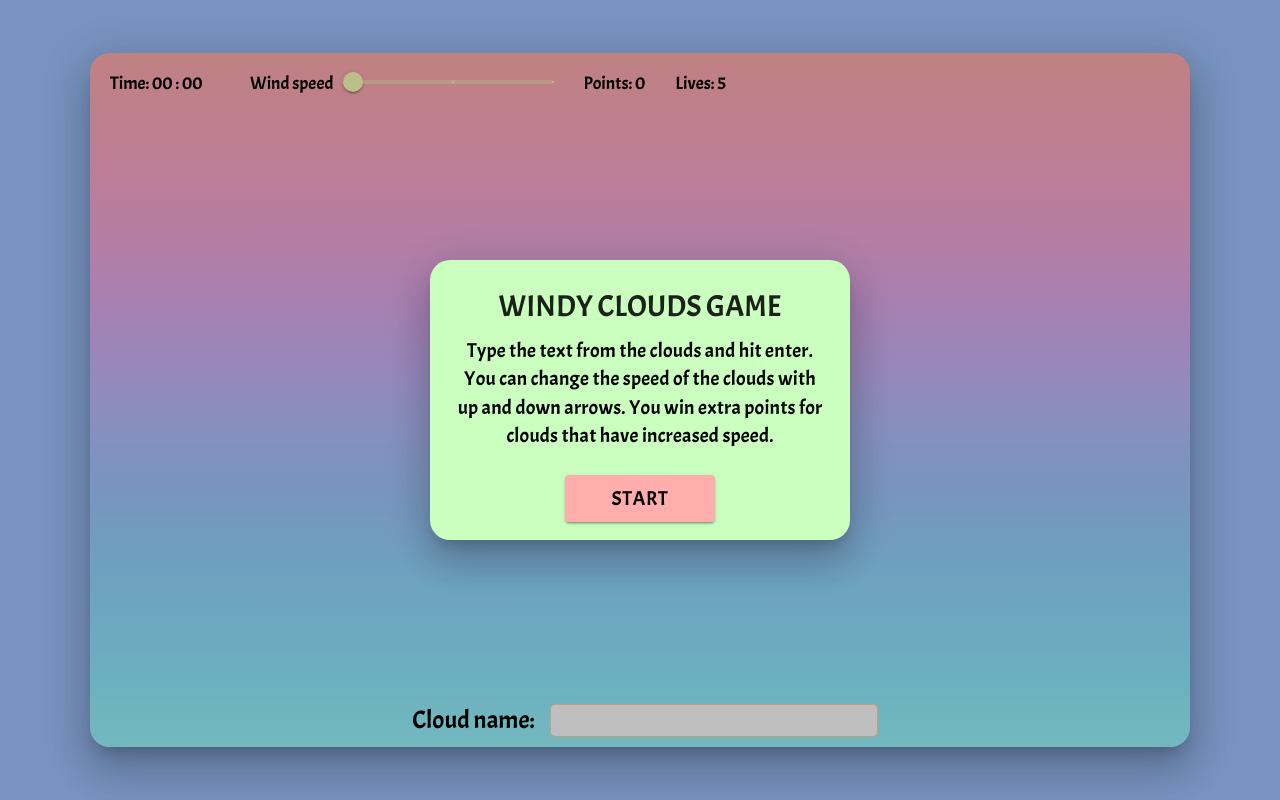
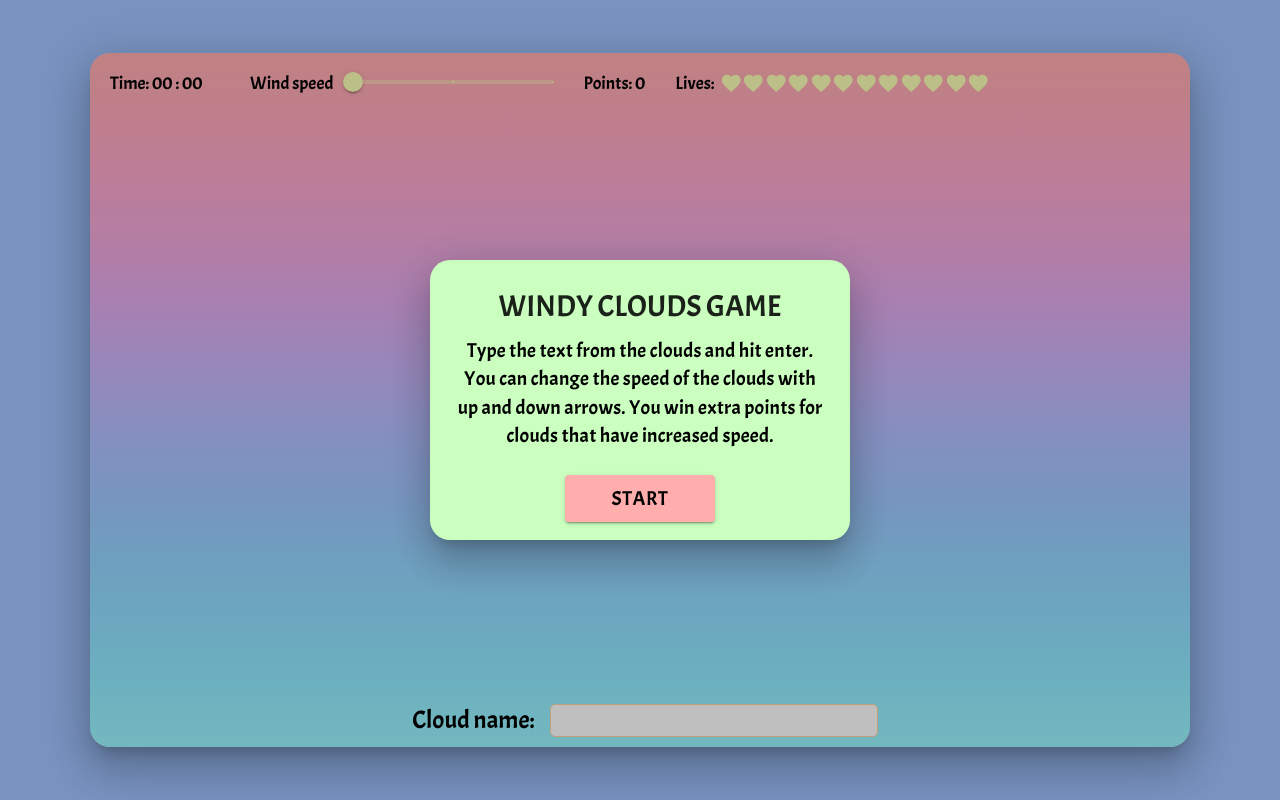
Before and after one commit to morarasu-alexandru/windy-clouds, a React (Create React App) app: page / in a window 1280 px wide. Built offline with nearby package versions, Linux system fonts and the light colour scheme.

Commit message:
added heart lives

```diff
--- a/package.json
+++ b/package.json
@@ -5,6 +5,7 @@
   "dependencies": {
     "@emotion/react": "^11.4.1",
     "@emotion/styled": "^11.3.0",
+    "@mui/icons-material": "^5.0.1",
     "@mui/material": "^5.0.1",
     "@testing-library/jest-dom": "^5.14.1",
     "@testing-library/react": "^11.2.7",
--- a/src/components/endModal/endModal.jsx
+++ b/src/components/endModal/endModal.jsx
@@ -21,7 +21,6 @@ const EndModal = ({ inputRef }) => {
 
   return (
     <ModalCustom isOpen={isEndModalOpen}>
-      <CardActionArea>
       <CardContent classes={{ root: style.cardContent }}>
         <Typography
           gutterBottom
@@ -41,7 +40,6 @@ const EndModal = ({ inputRef }) => {
           Total number of points: {finalPoints}
         </Typography>
       </CardContent>
-      </CardActionArea>
       <CardActions>
         <Button
           classes={{
--- a/src/components/game/game.jsx
+++ b/src/components/game/game.jsx
@@ -10,6 +10,7 @@ import { WIND_SPEED } from "../../customHooks/clouds";
 import { GAME_FAZE } from "../../utils/constants";
 import style from "./game.module.scss";
 import Cloud from "../cloudsSection/cloud";
+import FavoriteIcon from "@mui/icons-material/Favorite";
 
 const Game = () => {
   const {
@@ -60,7 +61,20 @@ const Game = () => {
         </section>
         <section className={style.statsSection}>
           <span className={style.statsPoints}>Points: {points}</span>
-          <span className={style.statsLives}>Lives: {lives}</span>
+          <span className={style.statsLives}>
+            <span className={style.statsLivesLabel}>Lives:</span>
+            {lives < 13 ? (
+              <>
+                {[...Array(lives)].map((e, i) => {
+                  return (
+                    <FavoriteIcon classes={{ root: style.favoriteIcon }} />
+                  );
+                })}
+              </>
+            ) : (
+              <span> {lives}</span>
+            )}
+          </span>
         </section>
         {gameFaze === GAME_FAZE.runningGame && (
           <button className={style.button} onClick={handleStopGame}>
--- a/src/components/game/game.module.scss
+++ b/src/components/game/game.module.scss
@@ -31,6 +31,11 @@
 .timeSection, .sliderText, .statsPoints, .statsLives, .inputLabel, .button {
   font-family: $primaryFont;
   font-size: 18px
+}
+
+.statsLivesLabel.statsLivesLabel {
+  margin-right: 5px;
+  //display: inline-block;
 }
 
 .timeSection, .speedControlSection, .statsSection {
@@ -84,3 +89,11 @@
 .slider.slider {
   color: $lemonYellowCrayola;
 }
+
+.favoriteIcon.favoriteIcon {
+  display: inline-block;
+  font-size: 1.25em;
+  line-height: 1.25em;
+  fill: $lemonYellowCrayola;
+  margin-bottom: -5px;
+}
--- a/src/customHooks/playerStats.js
+++ b/src/customHooks/playerStats.js
@@ -1,6 +1,6 @@
 import { useCallback, useState } from "react";
 
-const initialLives = 5;
+const initialLives = 12;
 
 export const usePlayerStats = () => {
   const [points, setPoints] = useState(0);
```
Also changed, not shown: 1 other file (tests, documents, lock files or other folders). Lines whose indentation alone changed are shown as unchanged.
